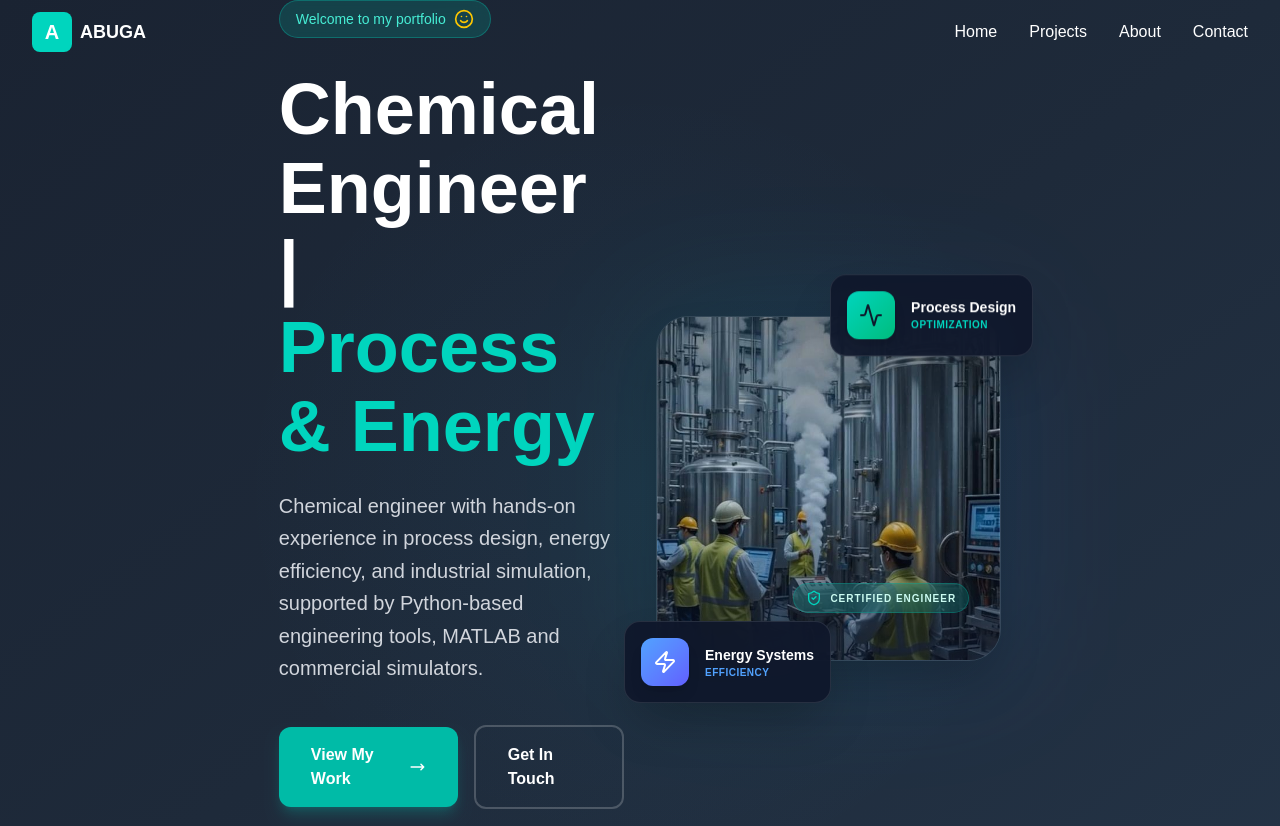
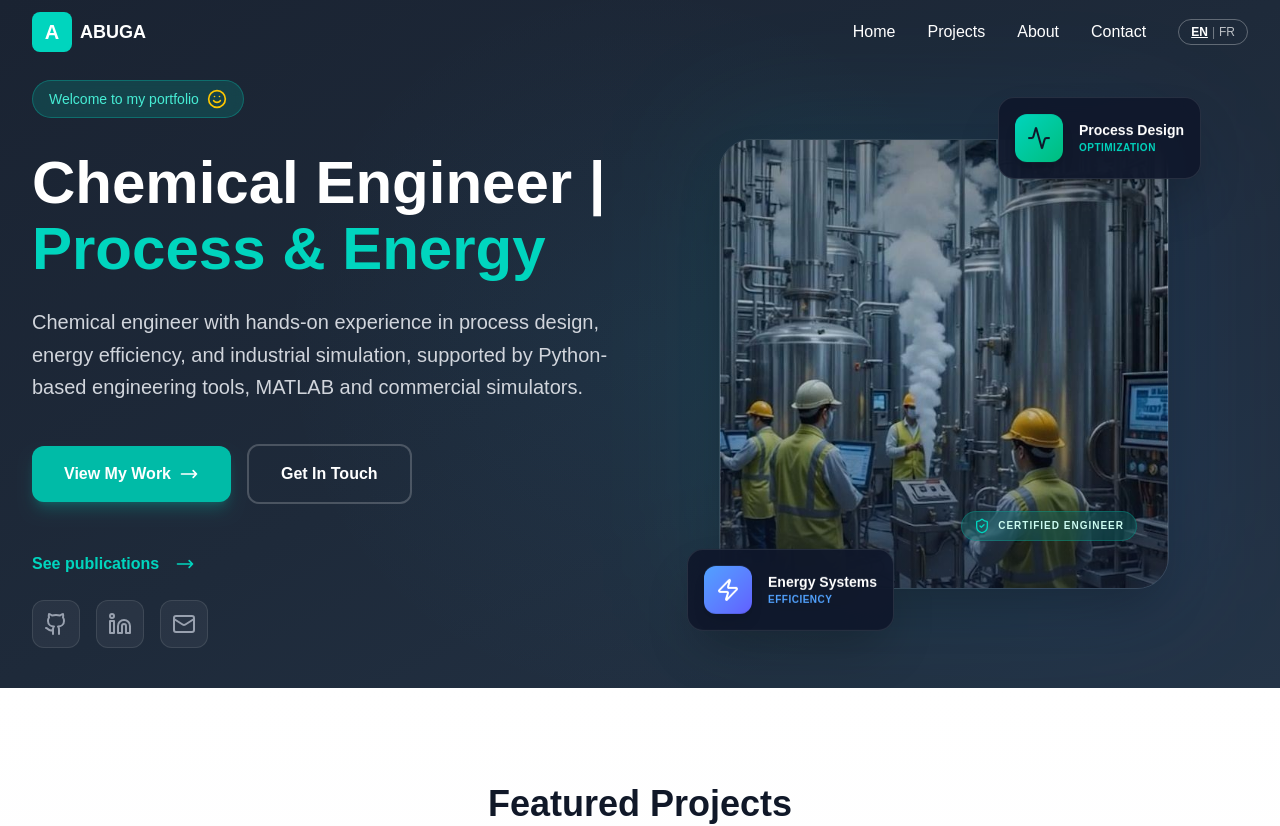
Before and after one commit to Obafavour1/chrisopher, a Next.js app: page / in a window 1280 px wide. Shown: the top 826 px of the page. Built offline with nearby package versions, Linux system fonts and the light colour scheme.

Commit message:
language translate

```diff
--- a/app/layout.tsx
+++ b/app/layout.tsx
@@ -3,6 +3,7 @@ import { Geist, Geist_Mono } from "next/font/google";
 import "./globals.css";
 import Navbar from "@/components/layout/Navbar";
 import Footer from "@/components/layout/Footer";
+import GoogleTranslate from "@/components/languageTranslate/GoogleTranslate";
 
 const geistSans = Geist({
   variable: "--font-geist-sans",
@@ -38,6 +39,7 @@ export default function RootLayout({
         className={`${geistSans.variable} ${geistMono.variable} antialiased`}
       >
         <Navbar/>
+        <GoogleTranslate />
         {children}
         <Footer/>
       </body>
--- a/components/home/HeroSection.tsx
+++ b/components/home/HeroSection.tsx
@@ -1,20 +1,20 @@
 "use client"
 
 
-import { ArrowBigRight, Github, Linkedin, Mail, ShieldCheck, Smile, Zap, Activity } from 'lucide-react';
+import { Github, Linkedin, Mail, ShieldCheck, Smile, Zap, Activity } from 'lucide-react';
 import Image from 'next/image';
 import Link from 'next/link';
 import {motion} from 'framer-motion';
 
 const HeroSection = () => {
   return (
-    <section  className="relative min-h-screen flex items-center bg-gradient-to-br from-[#1a2332] via-[#1e2a3a] to-[#243447] overflow-hidden">
+    <section  className="relative min-h-[400px] pt-20 pb-10  bg-gradient-to-br from-[#1a2332] via-[#1e2a3a] to-[#243447] overflow-hidden">
       {/* Background Pattern/Overlay */}
       <div className="absolute inset-0 bg-[radial-gradient(circle_at_50%_50%,rgba(56,189,248,0.05),transparent_50%)]"></div>
 
-      <div className="relative z-10 flex flex-col lg:flex-row items-center justify-between max-w-7xl mx-auto px-4 sm:px-6 lg:px-8 py-20 lg:py-0 gap-16 lg:gap-8">
+      <div className="relative max-w-7xl mx-auto px-4 sm:px-6 lg:px-8 z-10 flex justify-between items-center">
         {/* Left Content Section */}
-        <div className="w-full lg:w-1/2 flex flex-col items-center lg:items-start text-center lg:text-left">
+        <div className="w-full">
           {/* Welcome Badge */}
           <motion.div
             initial={{ opacity: 0, y: 20 }}
@@ -27,7 +27,7 @@ const HeroSection = () => {
           </motion.div>
 
           {/* Main Heading */}
-          <h1 className="text-4xl sm:text-5xl md:text-6xl lg:text-7xl font-bold text-white mb-4 sm:mb-6 leading-[1.1]">
+          <h1 className="text-4xl sm:text-5xl md:text-6xl  font-bold text-white mb-4 sm:mb-6 leading-[1.1]">
             Chemical Engineer |
             <br />
             <span className="text-teal-400">Process & Energy</span>
@@ -59,9 +59,11 @@ const HeroSection = () => {
 
           <Link
             href="/about#publications"
-            className="flex items-center gap-2 text-teal-400 font-semibold hover:text-teal-300 transition-colors mb-12"
+            className="flex items-center gap-2 text-teal-400 font-semibold hover:text-teal-300 transition-colors mb-6"
           >
-            See publications <ArrowBigRight className='w-5 h-5'/>
+            See publications <svg className="ml-2 w-5 h-5" fill="none" stroke="currentColor" viewBox="0 0 24 24">
+                <path strokeLinecap="round" strokeLinejoin="round" strokeWidth={2} d="M17 8l4 4m0 0l-4 4m4-4H3" />
+              </svg>
           </Link>
 
           {/* Social Links */}
@@ -85,7 +87,7 @@ const HeroSection = () => {
         </div>
 
         {/* Right Image Section */}
-        <div className="w-full lg:w-1/2 flex justify-center items-center">
+        <div className="hidden w-full md:flex justify-center items-center">
           <motion.div
             initial={{ opacity: 0, scale: 0.9 }}
             animate={{ opacity: 1, scale: 1 }}
--- /dev/null
+++ b/components/languageTranslate/GoogleTranslate.tsx
@@ -0,0 +1,58 @@
+"use client";
+
+import { useEffect } from "react";
+
+interface GoogleTranslate {
+  translate: {
+    TranslateElement: new (
+      options: {
+        pageLanguage: string;
+        includedLanguages?: string;
+        autoDisplay?: boolean;
+        layout?: number;
+      },
+      elementId: string
+    ) => void;
+  };
+}
+
+declare global {
+  interface Window {
+    google: GoogleTranslate;
+    googleTranslateInit: () => void;
+  }
+}
+
+export default function GoogleTranslate() {
+  useEffect(() => {
+    // Check if script already exists
+    if (document.querySelector('script[src*="translate.google.com"]')) {
+      return;
+    }
+
+    const script = document.createElement("script");
+    script.src = "//translate.google.com/translate_a/element.js?cb=googleTranslateInit";
+    script.async = true;
+    document.body.appendChild(script);
+
+    window.googleTranslateInit = () => {
+      if (window.google && window.google.translate) {
+        new window.google.translate.TranslateElement(
+          {
+            pageLanguage: "en",
+            includedLanguages: "en,fr",
+            autoDisplay: false,
+          },
+          "google_translate_element"
+        );
+      }
+    };
+  }, []);
+
+  return (
+    <div
+      id="google_translate_element"
+      style={{ visibility: "hidden", position: "absolute", top: "-9999px" }}
+    />
+  );
+}
--- /dev/null
+++ b/components/languageTranslate/LanguageToggle.tsx
@@ -0,0 +1,54 @@
+"use client";
+
+import { useEffect, useState } from "react";
+
+export default function LanguageToggle({ scrolled, isOpen }: { scrolled: boolean; isOpen: boolean }) {
+  const [lang, setLang] = useState("en");
+
+  useEffect(() => {
+    const getCookie = (name: string) => {
+      if (typeof document === "undefined") return undefined;
+      const value = `; ${document.cookie}`;
+      const parts = value.split(`; ${name}=`);
+      if (parts.length === 2) return parts.pop()?.split(";").shift();
+    };
+
+    const currentLang = getCookie("googtrans");
+    const detectedLang = currentLang?.endsWith("/fr") ? "fr" : "en";
+
+    const timer = setTimeout(() => {
+      setLang((prev) => (prev !== detectedLang ? detectedLang : prev));
+    }, 0);
+
+    return () => clearTimeout(timer);
+  }, []);
+
+
+
+  const toggleLanguage = () => {
+    const newLang = lang === "en" ? "fr" : "en";
+    const cookieValue = `/en/${newLang}`;
+
+    // Set cookie for both the current domain and .domain (for subdomains)
+    document.cookie = `googtrans=${cookieValue}; path=/`;
+    document.cookie = `googtrans=${cookieValue}; path=/; domain=${window.location.hostname}`;
+
+    // Reload to apply translation
+    window.location.reload();
+  };
+
+  return (
+    <button
+      onClick={toggleLanguage}
+      className={`flex items-center space-x-1 px-3 py-1 rounded-full border transition-all duration-300 text-xs font-medium ${
+        scrolled || isOpen
+          ? "border-teal-500 text-teal-600 hover:bg-teal-50"
+          : "border-white/30 text-white hover:bg-white/10"
+      }`}
+    >
+      <span className={lang === "en" ? "font-bold underline" : "opacity-70"}>EN</span>
+      <span className="opacity-40">|</span>
+      <span className={lang === "fr" ? "font-bold underline" : "opacity-70"}>FR</span>
+    </button>
+  );
+}
--- a/components/layout/Navbar.tsx
+++ b/components/layout/Navbar.tsx
@@ -2,6 +2,7 @@
 
 import  { useState, useEffect } from 'react';
 import Link from 'next/link';
+import LanguageToggle from '../languageTranslate/LanguageToggle';
 
 const Navbar = () => {
   const [scrolled, setScrolled] = useState(false);
@@ -48,6 +49,7 @@ const Navbar = () => {
                 {item}
               </Link>
             ))}
+            <LanguageToggle scrolled={scrolled} isOpen={isOpen} />
           </div>
 
           {/* Mobile Menu Button */}
@@ -86,6 +88,9 @@ const Navbar = () => {
               {item}
             </Link>
           ))}
+          <div className="px-3 py-2">
+            <LanguageToggle scrolled={true} isOpen={isOpen} />
+          </div>
         </div>
       </div>
     </nav>
```
